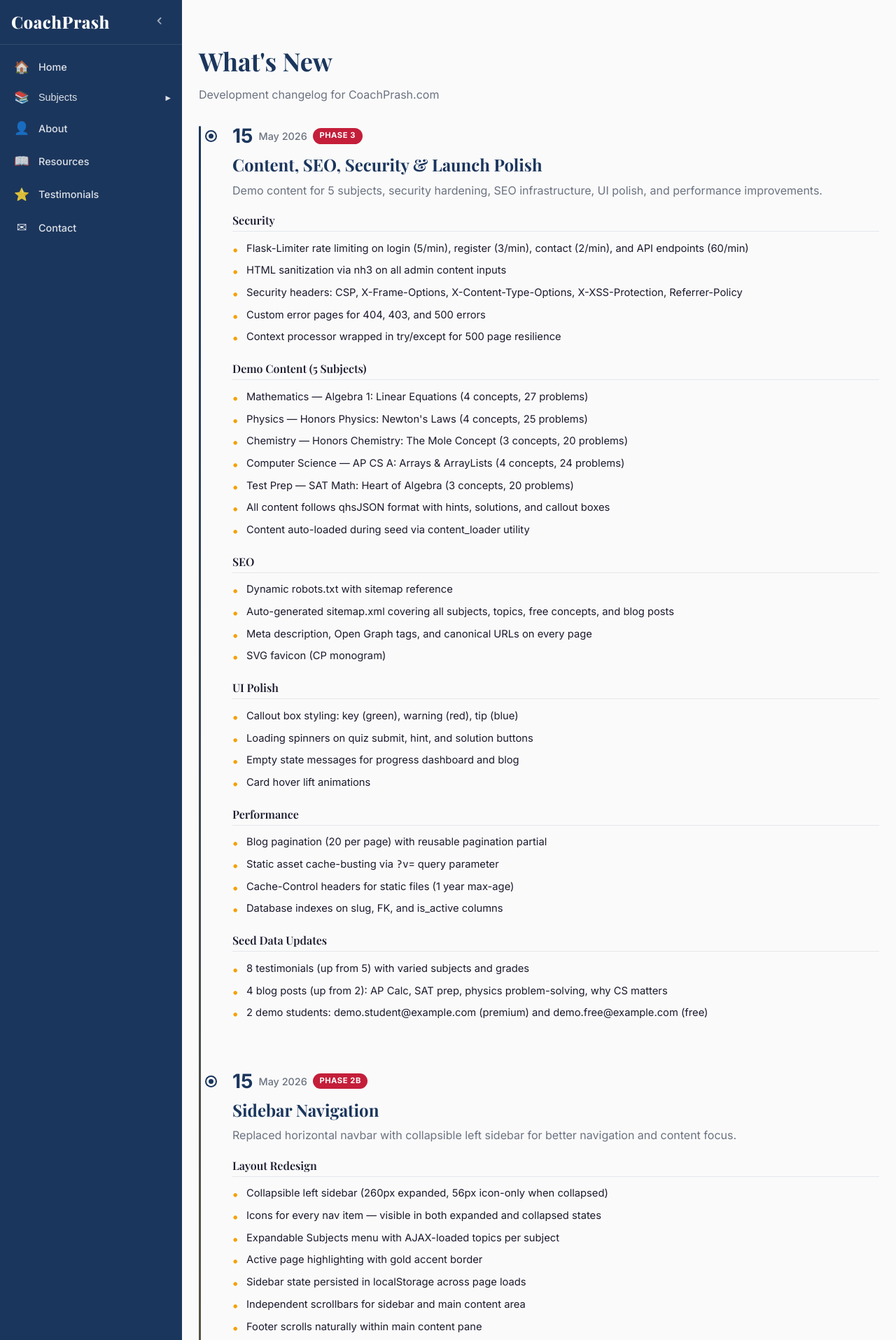
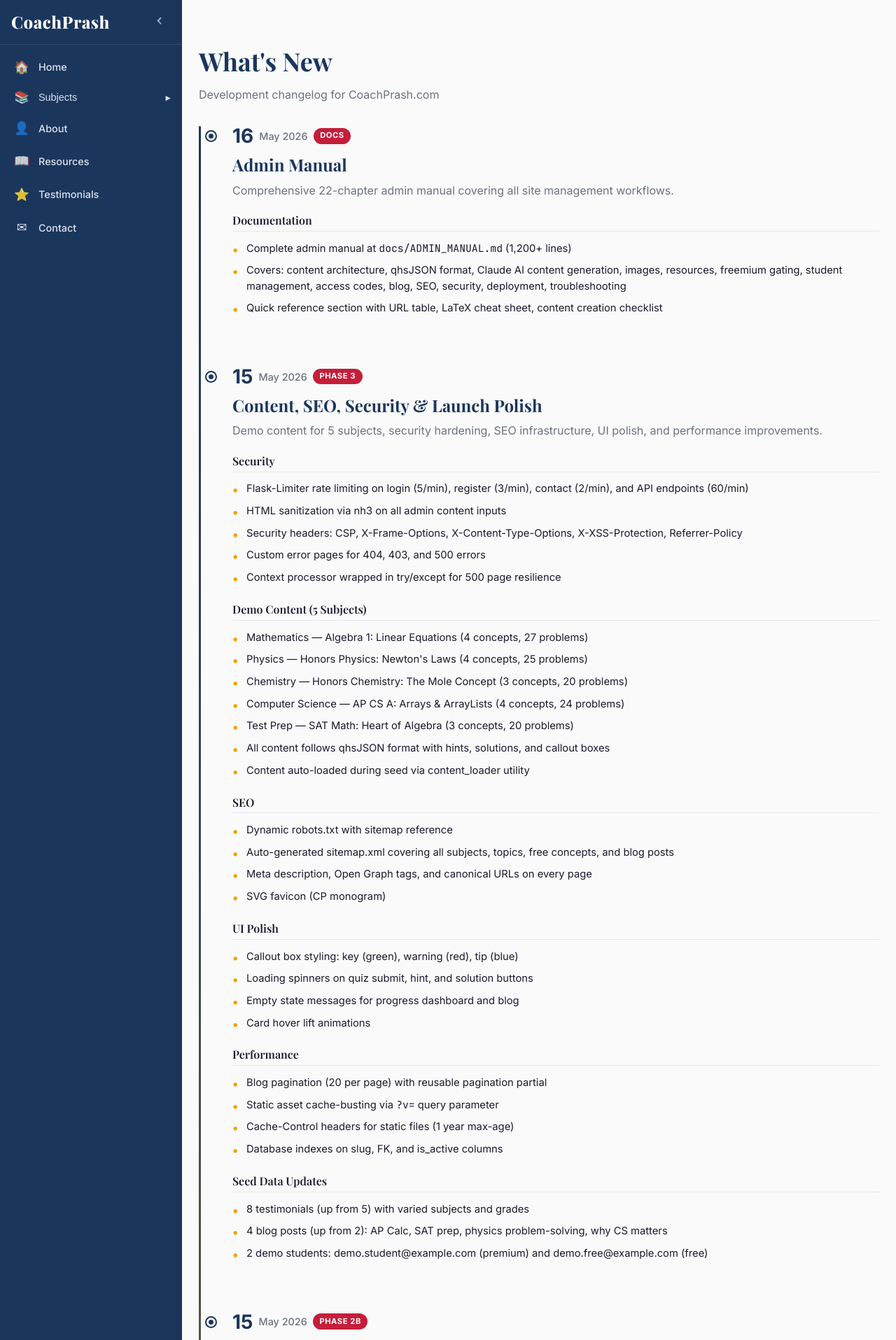
Before and after one commit to CoachPrash/CoachPrash, a Python web app: template app/templates/admin/changelog.html in a window 1280 px wide. Shown: the top 1915 px of the page at 70% size. Run offline with Jinja, Linux system fonts and the light colour scheme; the template is opened without the code that fills it, so the values that code supplies are empty.

Commit message:
Update admin changelog with Admin Manual entry
Co-Authored-By: Claude Opus 4.6 <noreply@anthropic.com>

```diff
--- a/app/templates/admin/changelog.html
+++ b/app/templates/admin/changelog.html
@@ -8,6 +8,27 @@
         <p class="changelog-subtitle">Development changelog for CoachPrash.com</p>
 
         <div class="changelog-timeline">
+
+            <div class="changelog-entry">
+                <div class="changelog-date">
+                    <span class="changelog-date-day">16</span>
+                    <span class="changelog-date-month">May 2026</span>
+                    <span class="changelog-phase-badge">Docs</span>
+                </div>
+                <div class="changelog-body">
+                    <h2>Admin Manual</h2>
+                    <p class="changelog-summary">Comprehensive 22-chapter admin manual covering all site management workflows.</p>
+
+                    <div class="changelog-section">
+                        <h3>Documentation</h3>
+                        <ul>
+                            <li>Complete admin manual at <code>docs/ADMIN_MANUAL.md</code> (1,200+ lines)</li>
+                            <li>Covers: content architecture, qhsJSON format, Claude AI content generation, images, resources, freemium gating, student management, access codes, blog, SEO, security, deployment, troubleshooting</li>
+                            <li>Quick reference section with URL table, LaTeX cheat sheet, content creation checklist</li>
+                        </ul>
+                    </div>
+                </div>
+            </div>
 
             <div class="changelog-entry">
                 <div class="changelog-date">
```
